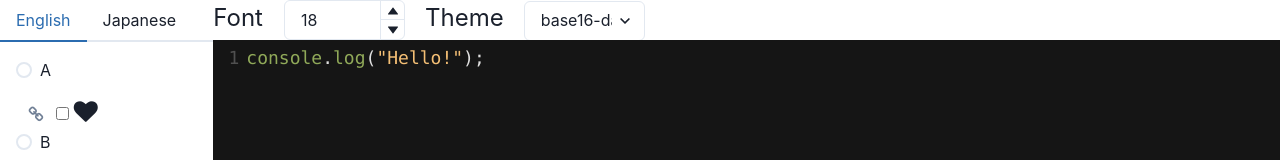
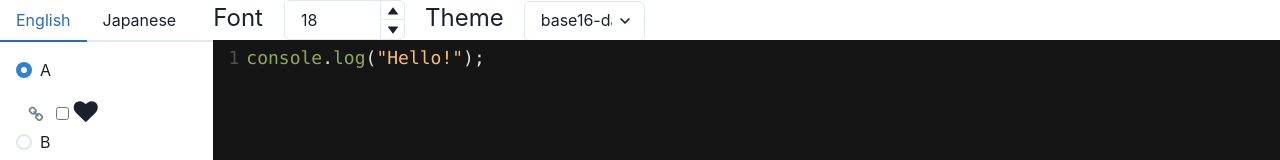
Before and after one commit to ichi-h/programming_font_combination, a React (Create React App) app: page / in a window 1280 px wide. Shown: the top 160 px of the page. Built offline with nearby package versions, Linux system fonts and the light colour scheme.

Commit message:
fix a bug about radio buttons

```diff
--- a/src/components/Editor.tsx
+++ b/src/components/Editor.tsx
@@ -6,6 +6,7 @@ import './Editor.css';
 import 'codemirror/lib/codemirror.css';
 import 'codemirror/theme/base16-dark.css';
 import 'codemirror/theme/base16-light.css';
+import fontListJson from '../assets/json/fontlist.json';
 
 import FontSelector from './Editor/FontSelector';
 import Settings from './Editor/Settings';
@@ -14,9 +15,12 @@ require('codemirror/mode/javascript/javascript.js');
 
 function Editor() {
   const [value, setValue] = useState('console.log("Hello!");');
-  const [currentFont, setCurrentFont] = useState([0, 0]);
   const [theme, setTheme] = useState("base16-dark");
   const [fontSize, setFontSize] = useState(18);
+  const [currentFont, setCurrentFont] = useState([
+    fontListJson.eng[0],
+    fontListJson.jpn[0]
+  ]);
 
   return (
     <div className="editor">
--- a/src/components/Editor/FontSelector.tsx
+++ b/src/components/Editor/FontSelector.tsx
@@ -8,8 +8,8 @@ import 'simplebar/dist/simplebar.min.css';
 import fontListJson from '../../assets/json/fontlist.json';
 
 interface FontSelectorProps {
-  currentFont: number[],
-  setCurrentFont: React.Dispatch<React.SetStateAction<number[]>>
+  currentFont: string[],
+  setCurrentFont: React.Dispatch<React.SetStateAction<string[]>>
 }
 
 function FontSelector(props: FontSelectorProps) {
@@ -82,10 +82,16 @@ function FontSelector(props: FontSelectorProps) {
     return iter;
   }
 
-  function updateCurrentFont(index: number, num: number) {
+  function updateCurrentFont(fontName: string) {
     let currentFontCopy = props.currentFont;
+    let index = fontListJson.eng.indexOf(fontName) ;
 
-    currentFontCopy[index] = num;
+    if (index !== -1) {
+      currentFontCopy[0] = fontName;
+    }
+    else {
+      currentFontCopy[1] = fontName;
+    }
 
     props.setCurrentFont(currentFontCopy);
   }
@@ -101,13 +107,16 @@ function FontSelector(props: FontSelectorProps) {
   function FontList(args: { lang: string }) {
     let items = renderFontList(args.lang);
 
-    let value;
-    if (args.lang === 'eng') value = props.currentFont[0];
-    else if (args.lang === 'jpn') value = props.currentFont[1];
+    let index;
+    if (args.lang === 'eng') index = 0;
+    else index = 1;
 
     return (
       <div className={args.lang + '-font'}>
-        <RadioGroup defaultValue={String(value)}>
+        <RadioGroup
+          defaultValue={props.currentFont[index]}
+          onChange={(e) => updateCurrentFont(String(e))}
+        >
           {items}
         </RadioGroup>
       </div>
```
